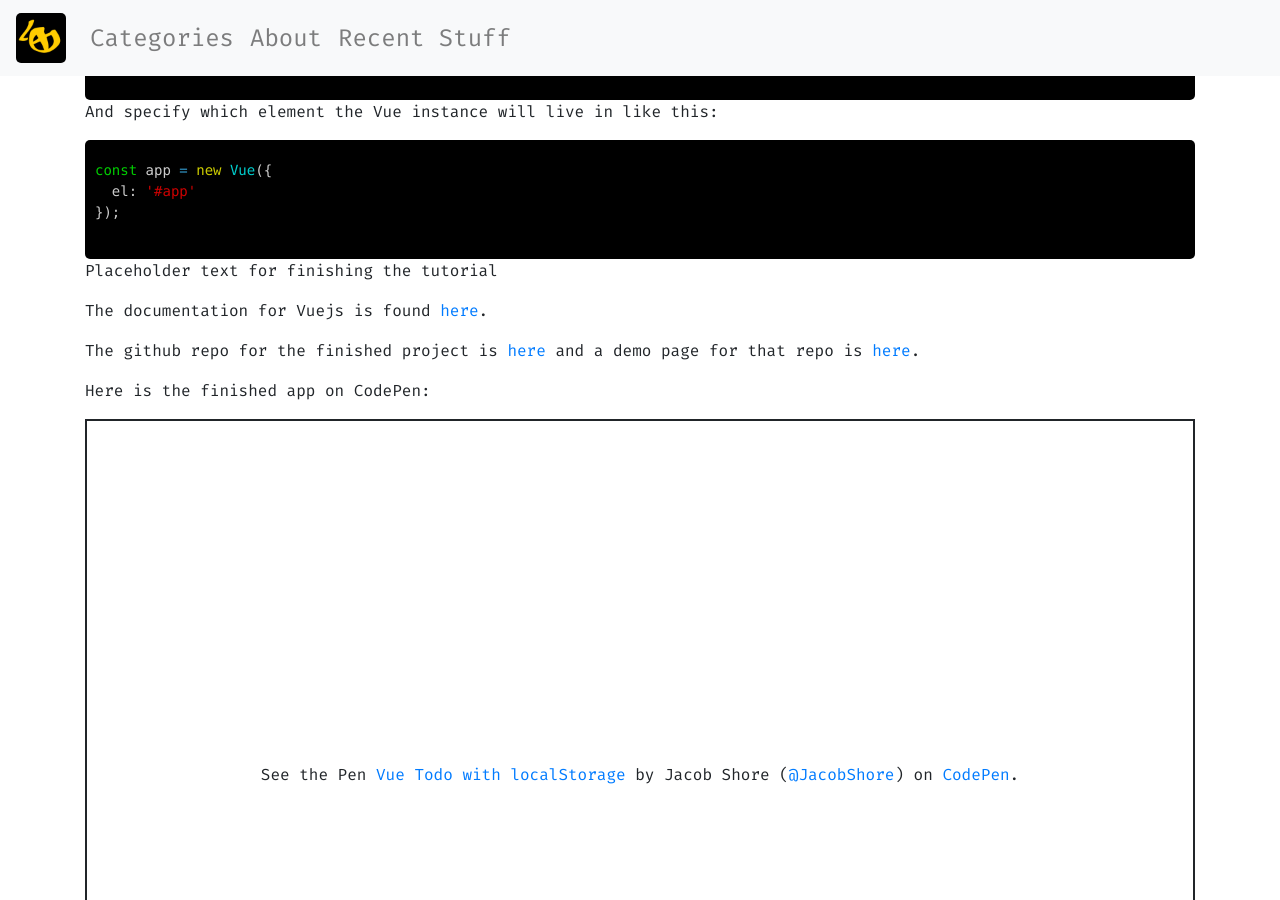
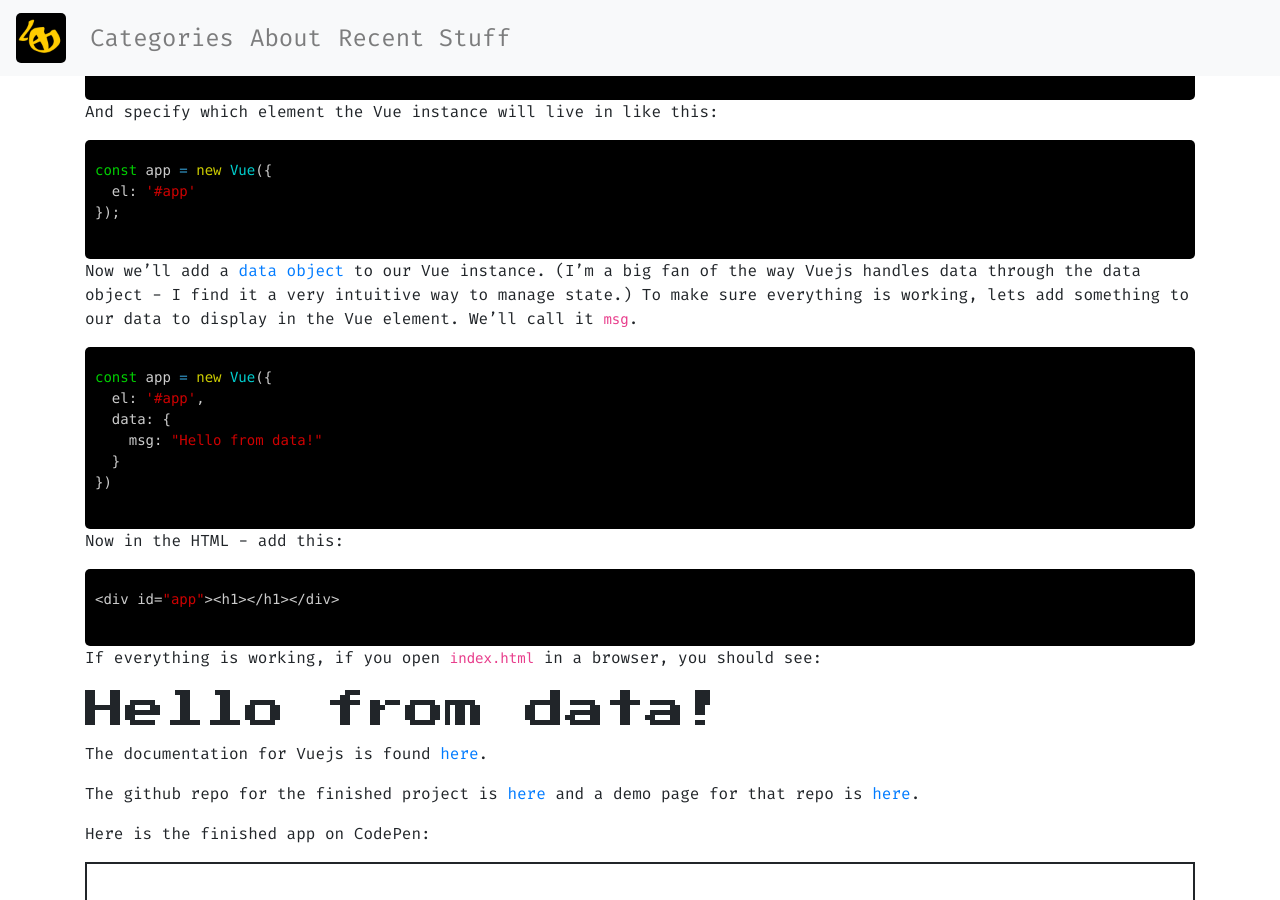
Before and after one commit to DewofyourYouth/DewofyourYouth.github.io, a Jekyll site: the page built from _posts/2019-11-26-basic-vue-todo.md, in a window 1280 px wide and 900 px high, scrolled down 2127 px. Built offline with Jekyll 4.4.1, drawn with Linux system fonts in a browser that asks for light colours; nearby versions of some CDN libraries; some web fonts are replaced; comment, search, counter and statistics services are not loaded.

Commit message:
hello from data

````diff
--- a/_posts/2019-11-26-basic-vue-todo.md
+++ b/_posts/2019-11-26-basic-vue-todo.md
@@ -99,7 +99,26 @@
 });
 ```
 
-Placeholder text for finishing the tutorial
+Now we'll add a [data object](https://vuejs.org/v2/api/#data) to our Vue instance. (I'm a big fan of the way Vuejs handles data through the data object - I find it a very intuitive way to manage state.) To make sure everything is working, lets add something to our data to display in the Vue element. We'll call it `msg`.
+
+```javascript
+const app = new Vue({
+  el: '#app',
+  data: {
+    msg: "Hello from data!"
+  }
+})
+```
+
+Now in the HTML - add this:
+
+```html
+<div id="app"><h1>{{msg}}</h1></div>
+```
+If everything is working, if you open `index.html` in a browser, you should see:
+
+# Hello from data!
+
 
 The documentation for Vuejs is found [here](https://vuejs.org/).
 
````
